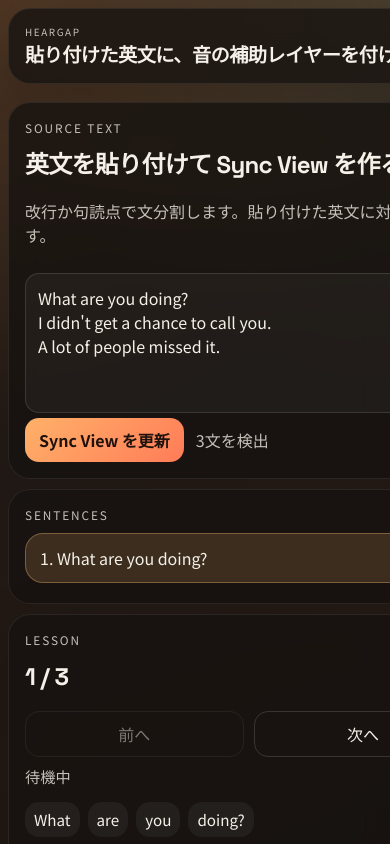
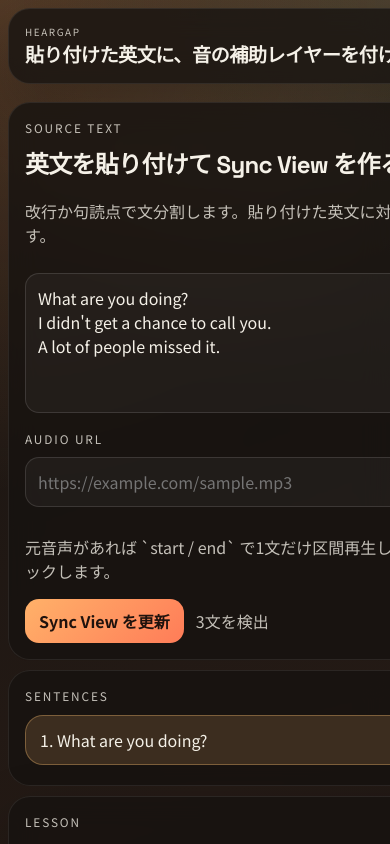
Before and after one commit to summerMK-ops/HearGap, a React (Vite) app: page / in a window 390 px wide. Shown: the top 844 px of the page. Built offline with nearby package versions, Linux system fonts and the light colour scheme.

Commit message:
Add segment audio playback and simplify mobile lesson UI

```diff
--- a/src/App.jsx
+++ b/src/App.jsx
@@ -5,6 +5,7 @@ const SPEED_OPTIONS = [1, 0.8, 0.6];
 const STORAGE_KEY = "heargap-workspace";
 const VOICE_STORAGE_KEY = "heargap-voice-uri";
 const TAG_OPTIONS = ["連結", "脱落", "弱形", "flap T", "省略", "強勢"];
+const LOOP_GAP_MS = 300;
 
 const DEFAULT_TEXT = `What are you doing?
 I didn't get a chance to call you.
@@ -41,6 +42,8 @@ const emptyHelper = () => ({
   translation: "",
   notes: "",
   tags: [],
+  start: "",
+  end: "",
 });
 
 const AUTO_TRANSLATIONS = {
@@ -464,7 +467,7 @@ const pickEnglishVoice = (voices, preferredVoiceURI) => {
   return voices[0] ?? null;
 };
 
-function EditorCard({ text, onTextChange, onApply, sentenceCount }) {
+function EditorCard({ text, onTextChange, onApply, sentenceCount, audioUrl, onAudioUrlChange }) {
   return (
     <section className="card compact-card source-card">
       <p className="section-label">Source Text</p>
@@ -478,6 +481,22 @@ function EditorCard({ text, onTextChange, onApply, sentenceCount }) {
         onChange={(event) => onTextChange(event.target.value)}
         placeholder="What are you doing?"
       />
+      <div className="source-meta-grid">
+        <div>
+          <p className="control-label">Audio URL</p>
+          <input
+            className="text-input"
+            value={audioUrl}
+            onChange={(event) => onAudioUrlChange(event.target.value)}
+            placeholder="https://example.com/sample.mp3"
+          />
+        </div>
+        <div className="source-meta-hint">
+          <p className="muted">
+            元音声があれば `start / end` で1文だけ区間再生します。未設定時だけ英語TTSにフォールバックします。
+          </p>
+        </div>
+      </div>
       <div className="editor-actions">
         <button className="primary-button" onClick={onApply}>
           Sync View を更新
@@ -547,6 +566,26 @@ function HelperEditor({ helper, onChange }) {
           />
         </div>
         <div>
+          <p className="control-label">Start</p>
+          <input
+            className="text-input"
+            value={helper.start ?? ""}
+            onChange={(event) => onChange({ ...helper, start: event.target.value })}
+            placeholder="12.4"
+            inputMode="decimal"
+          />
+        </div>
+        <div>
+          <p className="control-label">End</p>
+          <input
+            className="text-input"
+            value={helper.end ?? ""}
+            onChange={(event) => onChange({ ...helper, end: event.target.value })}
+            placeholder="14.1"
+            inputMode="decimal"
+          />
+        </div>
+        <div>
           <p className="control-label">日本語</p>
           <input
             className="text-input"
@@ -593,6 +632,7 @@ function PracticePanel({
   totalSentences,
   onPrev,
   onNext,
+  audioUrl,
 }) {
   const [highlightIndex, setHighlightIndex] = useState(-1);
   const [isPlaying, setIsPlaying] = useState(false);
@@ -611,6 +651,8 @@ function PracticePanel({
   const timeoutRef = useRef([]);
   const streamRef = useRef(null);
   const audioRef = useRef(null);
+  const audioContextRef = useRef(null);
+  const gainNodeRef = useRef(null);
 
   const words = useMemo(() => sentence.split(" "), [sentence]);
   const dictationResult = useMemo(() => compareDictation(dictation, sentence), [dictation, sentence]);
@@ -651,6 +693,7 @@ function PracticePanel({
       window.speechSynthesis.cancel();
       timeoutRef.current.forEach((id) => window.clearTimeout(id));
       streamRef.current?.getTracks().forEach((track) => track.stop());
+      audioContextRef.current?.close?.();
     };
   }, []);
 
@@ -676,6 +719,72 @@ function PracticePanel({
     }
     setIsPlaying(false);
     setHighlightIndex(-1);
+  };
+
+  const ensureAudioEnhancer = (audio) => {
+    if (typeof window === "undefined" || !window.AudioContext) {
+      return;
+    }
+
+    const context = audioContextRef.current ?? new window.AudioContext();
+    audioContextRef.current = context;
+    gainNodeRef.current = gainNodeRef.current ?? context.createGain();
+    gainNodeRef.current.gain.value = 1.1;
+
+    const source = context.createMediaElementSource(audio);
+    source.connect(gainNodeRef.current);
+    gainNodeRef.current.connect(context.destination);
+    context.resume?.();
+  };
+
+  const runSegmentPlayback = () => {
+    const start = Number.parseFloat(helper.start);
+    const end = Number.parseFloat(helper.end);
+
+    if (!audioUrl || Number.isNaN(start) || Number.isNaN(end) || end <= start) {
+      return false;
+    }
+
+    timeoutRef.current.forEach((id) => window.clearTimeout(id));
+    timeoutRef.current = [];
+
+    const audio = new Audio(audioUrl);
+    audioRef.current = audio;
+    ensureAudioEnhancer(audio);
+    setIsPlaying(true);
+
+    const segmentDurationMs = ((end - start) * 1000) / speed;
+    scheduleHighlights(segmentDurationMs, LOOP_GAP_MS);
+
+    let playedCount = 0;
+
+    const playOnce = () => {
+      audio.currentTime = start;
+      audio.playbackRate = speed;
+      audio.play().catch(() => {
+        setIsPlaying(false);
+        setHighlightIndex(-1);
+      });
+
+      const pauseId = window.setTimeout(() => {
+        audio.pause();
+        playedCount += 1;
+
+        if (playedCount < loopCount) {
+          const nextId = window.setTimeout(playOnce, LOOP_GAP_MS);
+          timeoutRef.current.push(nextId);
+          return;
+        }
+
+        setIsPlaying(false);
+        setHighlightIndex(-1);
+      }, segmentDurationMs);
+
+      timeoutRef.current.push(pauseId);
+    };
+
+    playOnce();
+    return true;
   };
 
   const runTtsPlayback = () => {
@@ -714,6 +823,9 @@ function PracticePanel({
 
   const runPlayback = () => {
     stopPlayback();
+    if (runSegmentPlayback()) {
+      return;
+    }
     runTtsPlayback();
   };
 
@@ -803,7 +915,9 @@ function PracticePanel({
 
       <div className="sync-panel">
         <p className="section-label">Sync View</p>
-        {helper.heardAs ? <p className="heard-as">{helper.heardAs}</p> : null}
+        {helper.heardAs && helper.heardAs.trim().toLowerCase() !== sentence.trim().toLowerCase() ? (
+          <p className="heard-as">{helper.heardAs}</p>
+        ) : null}
         {helper.kana ? <p className="kana-line">{helper.kana}</p> : null}
         {helper.ipa ? <p className="ipa-line">{helper.ipa}</p> : null}
         {helper.translation ? <p className="translation">{helper.translation}</p> : null}
@@ -939,6 +1053,10 @@ export default function App() {
     const saved = window.localStorage.getItem(STORAGE_KEY);
     return saved ? JSON.parse(saved).helpersBySentence ?? DEFAULT_HELPERS : DEFAULT_HELPERS;
   });
+  const [audioUrl, setAudioUrl] = useState(() => {
+    const saved = window.localStorage.getItem(STORAGE_KEY);
+    return saved ? JSON.parse(saved).audioUrl ?? "" : "";
+  });
   const [activeIndex, setActiveIndex] = useState(0);
 
   const sentences = useMemo(() => splitIntoSentences(appliedText), [appliedText]);
@@ -953,9 +1071,10 @@ export default function App() {
         sourceText,
         appliedText,
         helpersBySentence,
+        audioUrl,
       }),
     );
-  }, [sourceText, appliedText, helpersBySentence]);
+  }, [sourceText, appliedText, helpersBySentence, audioUrl]);
 
   useEffect(() => {
     if (activeIndex > sentences.length - 1) {
@@ -1001,6 +1120,8 @@ export default function App() {
             onTextChange={setSourceText}
             onApply={applySourceText}
             sentenceCount={draftSentences.length}
+            audioUrl={audioUrl}
+            onAudioUrlChange={setAudioUrl}
           />
           <SentenceRail sentences={sentences} activeIndex={activeIndex} onSelect={setActiveIndex} />
         </div>
@@ -1015,6 +1136,7 @@ export default function App() {
             totalSentences={sentences.length}
             onPrev={() => setActiveIndex((current) => Math.max(current - 1, 0))}
             onNext={() => setActiveIndex((current) => Math.min(current + 1, sentences.length - 1))}
+            audioUrl={audioUrl}
           />
         ) : (
           <section className="card empty-card">
--- a/src/styles.css
+++ b/src/styles.css
@@ -441,6 +441,18 @@ textarea {
   padding: 16px;
 }
 
+.source-meta-grid {
+  display: grid;
+  grid-template-columns: minmax(0, 1.2fr) minmax(0, 1fr);
+  gap: 12px;
+  margin-top: 12px;
+}
+
+.source-meta-hint {
+  display: grid;
+  align-content: end;
+}
+
 .compact-controls {
   grid-template-columns: repeat(3, minmax(0, 1fr));
 }
@@ -607,6 +619,10 @@ textarea {
     grid-template-columns: 1fr;
   }
 
+  .source-meta-grid {
+    grid-template-columns: 1fr;
+  }
+
   .helper-grid {
     grid-template-columns: 1fr;
   }
@@ -680,7 +696,14 @@ textarea {
 
   .lesson-nav {
     width: 100%;
-    display: grid;
-    grid-template-columns: 1fr 1fr 1fr;
+    display: flex;
+    flex-direction: row;
+    align-items: center;
+    justify-content: stretch;
+    gap: 8px;
+  }
+
+  .lesson-nav > * {
+    flex: 1 1 0;
   }
 }
```
Also changed, not shown: 5 other files (tests, documents, lock files or other folders).
